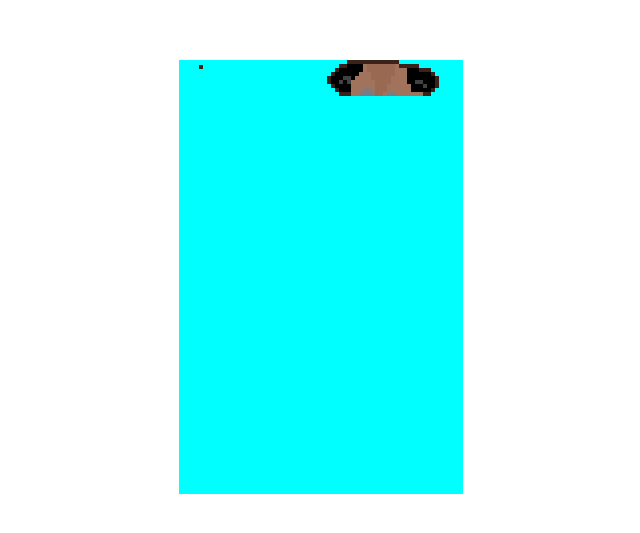
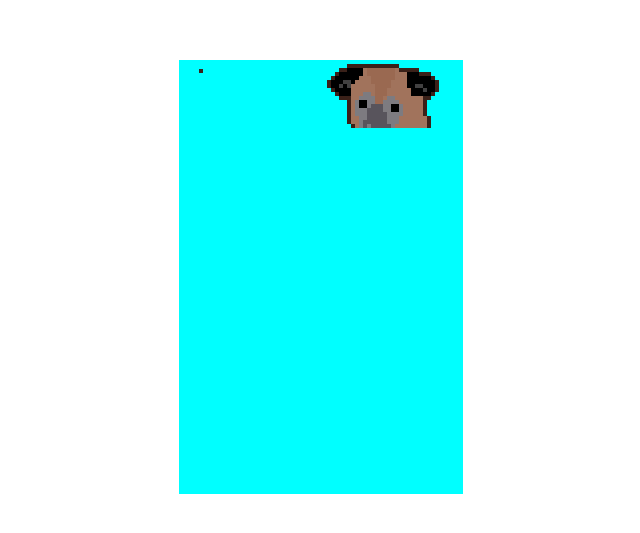
Before and after one commit to andreseichi/dog-ufpa-pure-css, a plain HTML site: page index.html in a window 1280 px wide. Shown: the part 123-656 px from the top of the page, without its empty margins (319-959 px from the left). Drawn offline with Linux system fonts and the light colour scheme.

Commit message:
line 10~16

```diff
--- a/style.css
+++ b/style.css
@@ -11,6 +11,7 @@
   --brown2: #9a6951;
   --gray1: #424141;
   --gray2: #7d7b80;
+  --gray3: #58545c;
 }
 
 body {
@@ -35,7 +36,7 @@ body {
 /* 71 Largura x 81 Altura */
 .art {
   position: relative;
-  top: 0;
+  top: 4px;
   height: 4px;
   width: 4px;
   box-shadow:
@@ -271,6 +272,161 @@ body {
     244px 32px var(--outline),
     248px 32px var(--outline),
 
+    /* line 10 */
+    168px 36px var(--outline),
+    172px 36px var(--brown1),
+    176px 36px var(--gray2),
+    180px 36px var(--black),
+    184px 36px var(--black),
+    188px 36px var(--gray2),
+    192px 36px var(--gray2),
+    196px 36px var(--brown2),
+    200px 36px var(--brown2),
+    204px 36px var(--gray2),
+    208px 36px var(--gray2),
+    212px 36px var(--gray2),
+    216px 36px var(--gray2),
+    220px 36px var(--brown1),
+    224px 36px var(--brown1),
+    228px 36px var(--brown1),
+    232px 36px var(--brown1),
+    236px 36px var(--brown1),
+    240px 36px var(--brown1),
+    244px 36px var(--outline),
+
+    /* line 11 */
+    168px 40px var(--outline),
+    172px 40px var(--brown1),
+    176px 40px var(--gray2),
+    180px 40px var(--black),
+    184px 40px var(--black),
+    188px 40px var(--gray2),
+    192px 40px var(--gray3),
+    196px 40px var(--gray3),
+    200px 40px var(--gray3),
+    204px 40px var(--gray2),
+    208px 40px var(--gray2),
+    212px 40px var(--black),
+    216px 40px var(--black),
+    220px 40px var(--gray2),
+    224px 40px var(--brown1),
+    228px 40px var(--brown1),
+    232px 40px var(--brown1),
+    236px 40px var(--brown1),
+    240px 40px var(--brown1),
+    244px 40px var(--outline),
+
+    /* line 12 */
+    168px 44px var(--outline),
+    172px 44px var(--brown1),
+    176px 44px var(--gray2),
+    180px 44px var(--gray2),
+    184px 44px var(--gray2),
+    188px 44px var(--gray3),
+    192px 44px var(--gray3),
+    196px 44px var(--gray3),
+    200px 44px var(--gray3),
+    204px 44px var(--gray2),
+    208px 44px var(--gray2),
+    212px 44px var(--black),
+    216px 44px var(--black),
+    220px 44px var(--gray2),
+    224px 44px var(--brown1),
+    228px 44px var(--brown1),
+    232px 44px var(--brown1),
+    236px 44px var(--brown1),
+    240px 44px var(--brown1),
+    244px 44px var(--outline),
+
+    /* line 13 */
+    168px 48px var(--outline),
+    172px 48px var(--brown1),
+    176px 48px var(--gray2),
+    180px 48px var(--gray2),
+    184px 48px var(--gray2),
+    188px 48px var(--gray3),
+    192px 48px var(--gray3),
+    196px 48px var(--gray3),
+    200px 48px var(--gray3),
+    204px 48px var(--gray3),
+    208px 48px var(--gray2),
+    212px 48px var(--gray2),
+    216px 48px var(--gray2),
+    220px 48px var(--gray2),
+    224px 48px var(--brown1),
+    228px 48px var(--brown1),
+    232px 48px var(--brown1),
+    236px 48px var(--brown1),
+    240px 48px var(--brown1),
+    244px 48px var(--outline),
+
+    /* line 14 */
+    168px 52px var(--outline),
+    172px 52px var(--brown1),
+    176px 52px var(--brown1),
+    180px 52px var(--gray2),
+    184px 52px var(--gray2),
+    188px 52px var(--gray3),
+    192px 52px var(--gray3),
+    196px 52px var(--gray3),
+    200px 52px var(--gray3),
+    204px 52px var(--gray3),
+    208px 52px var(--gray2),
+    212px 52px var(--gray2),
+    216px 52px var(--gray2),
+    220px 52px var(--brown1),
+    224px 52px var(--brown1),
+    228px 52px var(--brown1),
+    232px 52px var(--brown1),
+    236px 52px var(--brown1),
+    240px 52px var(--brown1),
+    244px 52px var(--brown1),
+    248px 52px var(--outline),
+
+    /* line 15 */
+    168px 56px var(--outline),
+    172px 56px var(--brown1),
+    176px 56px var(--brown1),
+    180px 56px var(--gray2),
+    184px 56px var(--gray3),
+    188px 56px var(--gray3),
+    192px 56px var(--gray3),
+    196px 56px var(--gray3),
+    200px 56px var(--gray3),
+    204px 56px var(--gray3),
+    208px 56px var(--gray2),
+    212px 56px var(--gray2),
+    216px 56px var(--gray2),
+    220px 56px var(--brown1),
+    224px 56px var(--brown1),
+    228px 56px var(--brown1),
+    232px 56px var(--brown1),
+    236px 56px var(--brown1),
+    240px 56px var(--brown1),
+    244px 56px var(--brown1),
+    248px 56px var(--outline),
+
+    /* line 16 */
+    172px 60px var(--outline),
+    176px 60px var(--brown1),
+    180px 60px var(--gray2),
+    184px 60px var(--gray3),
+    188px 60px var(--gray2),
+    192px 60px var(--gray3),
+    196px 60px var(--gray3),
+    200px 60px var(--gray3),
+    204px 60px var(--gray3),
+    208px 60px var(--gray3),
+    212px 60px var(--gray2),
+    216px 60px var(--brown1),
+    220px 60px var(--brown1),
+    224px 60px var(--brown1),
+    228px 60px var(--brown1),
+    232px 60px var(--brown1),
+    236px 60px var(--brown1),
+    240px 60px var(--brown1),
+    244px 60px var(--brown1),
+    248px 60px var(--outline),
 
 
     20px 5px var(--outline);
```
